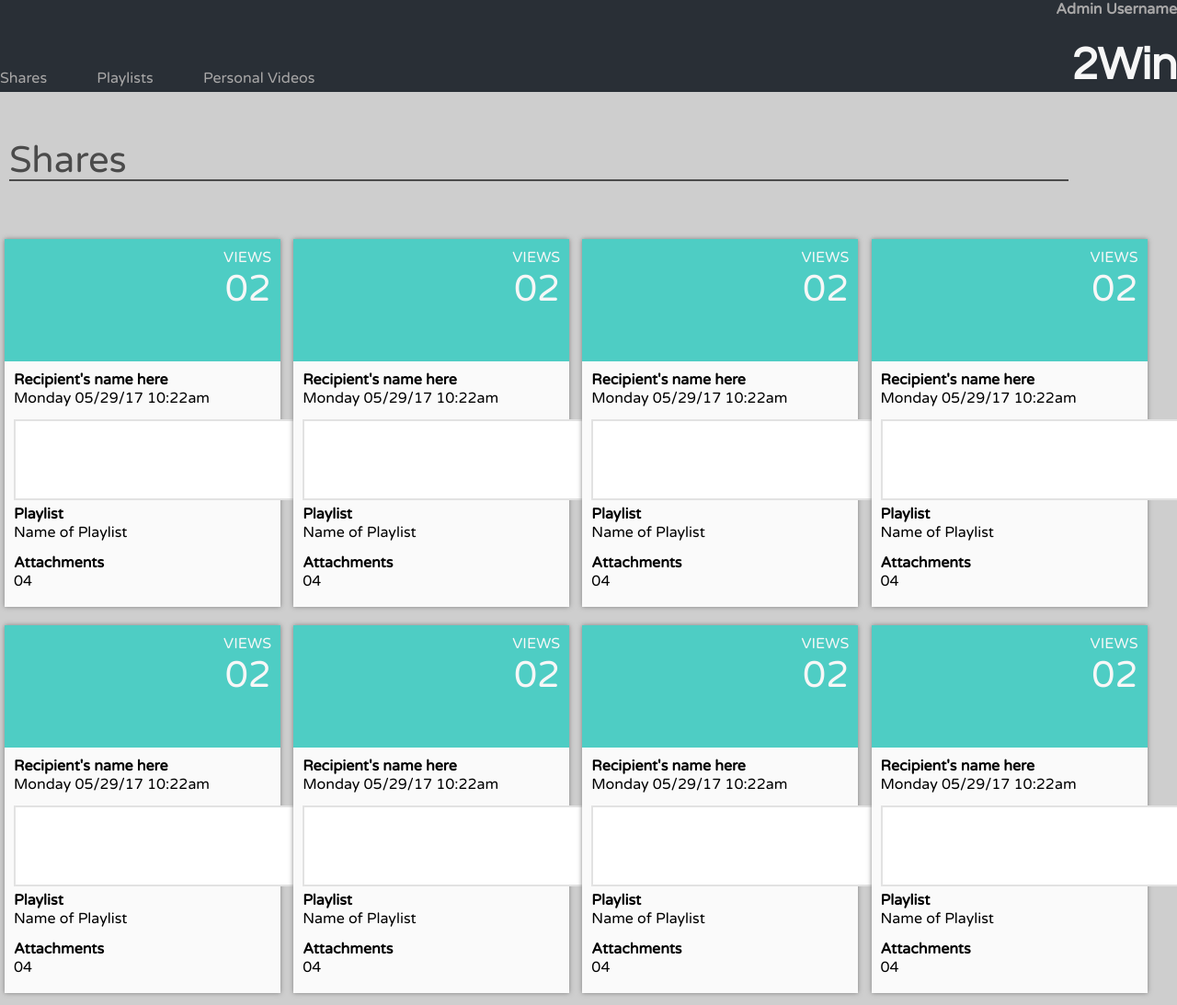
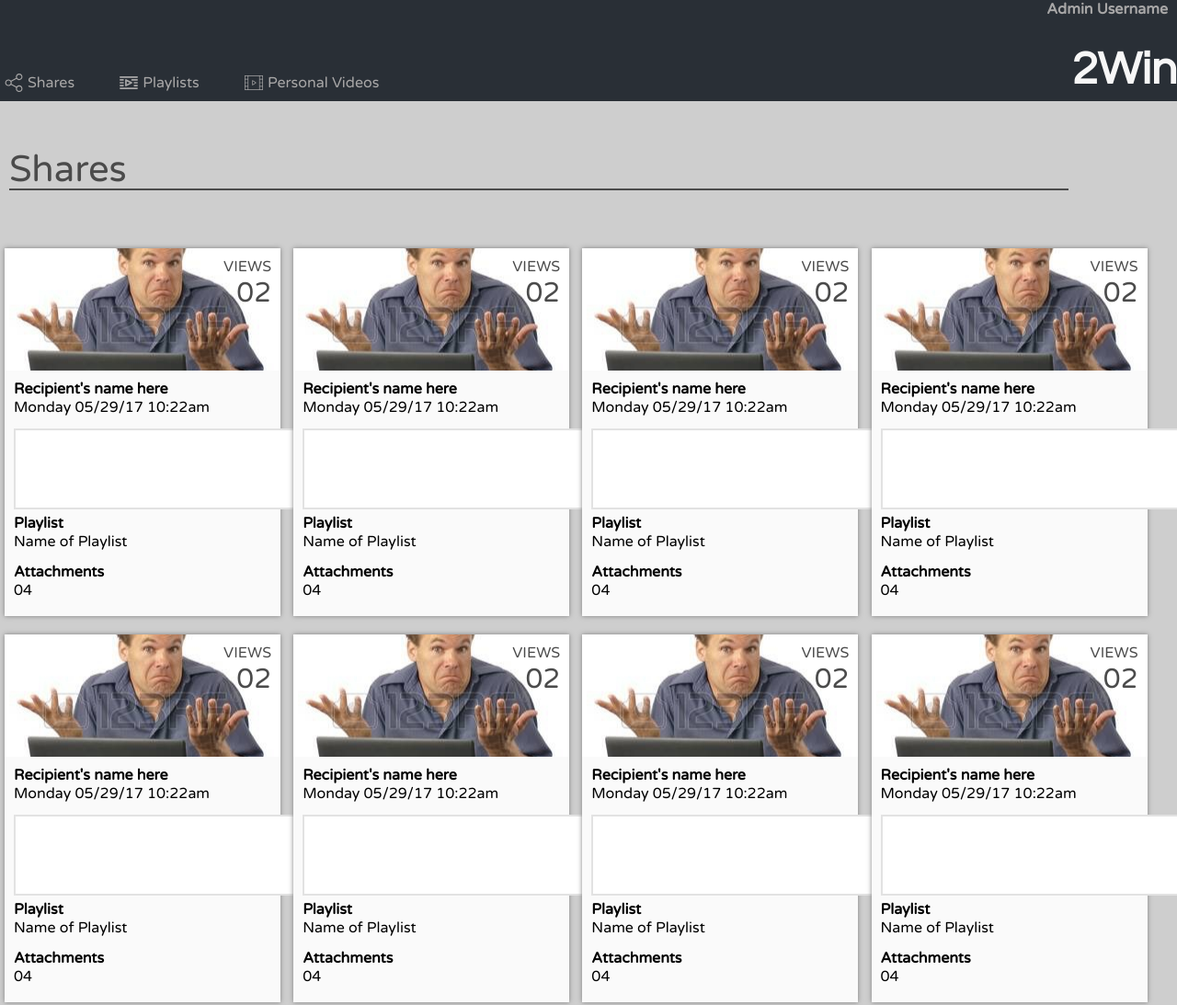
Before and after one commit to wheresmytyphone/staticcomptwo, a plain HTML site: page index.html in a window 1280 px wide. Shown: the top 1093 px of the page at 92% size. Drawn offline with Linux system fonts and the light colour scheme.

Commit message:
final last minute commitgit add .

```diff
--- a/index.html
+++ b/index.html
@@ -11,10 +11,13 @@
     <header>
       <h4 class="username">Admin Username</h4>
       <div class="nav">
-        <p class="links">Shares</p>
-        <p class="links">Playlists</p>
-        <p class="links p-video">Personal Videos</p>
-        <p class="links video">Videos</p>
+
+        <p class="links link1"><img class="icon" src="images/share.svg" alt="sharing">Shares</p>
+
+        <p class="links"><img class="icon" src="images/playlist.svg" alt="Playlists">Playlists</p>
+
+        <p class="links p-video"><img class="icon" src="images/video1.svg" alt="Personal Videos">Personal Videos</p>
+        <p class="links video"><img class="icon" src="images/video1.svg" alt="Personal Videos">Videos</p>
         <h1 class="logo">2Win</h1>
       </div>
     </header>
--- a/style.css
+++ b/style.css
@@ -8,7 +8,7 @@ body {
     background-color: #CECECE;
 }
 header {
-  height: 100px;
+  height: 110px;
   background-color: #292F36;
   color: #F7F7F7;
 }
@@ -20,18 +20,31 @@ header {
   color: #A8A7A7;
 }
 
+.link1 {
+  margin-left: 10px;
+}
+
+.icon {
+  height: 20px;
+  position: relative;
+  top: 5px;
+  right: 5px;
+}
+
 .logo {
   position: relative;
   top: 5px;
   font-size: 50px;
   text-align: right;
-  font-family: "questrial"
+  font-family: "questrial";
+  /*right: 10px*/
 }
 
 .username {
     text-align: right;
     margin-bottom: 0px;
     color: #A8A7A7;
+    margin-right: 10px;
 }
 
 
@@ -69,6 +82,8 @@ hr {
   background-color: #4ECDC4;
   height: 133px;
   padding: 10px;
+  background-image: url(images/guy.jpg);
+  background-position: 50% 40%;
 }
 
 .card-content {
@@ -92,11 +107,11 @@ input {
 
 .views, .view-count {
   text-align: right;
-  color: #F7F7F7;
+  color: #4B4B4B;
 }
 
 .view-count {
-  font-size: 40px;
+  font-size: 30px;
 }
 
 @media (max-width: 624px) {
@@ -132,10 +147,15 @@ input {
     bottom: 50px;
   }
 
-  .links {
-    margin-right: 45px;
+  .username {
+    position: relative;
+    top: 5px
   }
 
+
+.icon {
+  display: none;
+}
 
   .logo {
     top: -2px;
@@ -152,7 +172,12 @@ input {
 
   .nav {
     text-align: center;
+    display: flex;
   }
 
+  .links {
+    margin: 0px;
+    flex:auto;
+  }
 
 }
```
Also changed, not shown: images/guy.jpg (added), images/playlist.svg (added), images/share.svg (added), images/video1.svg (added).
